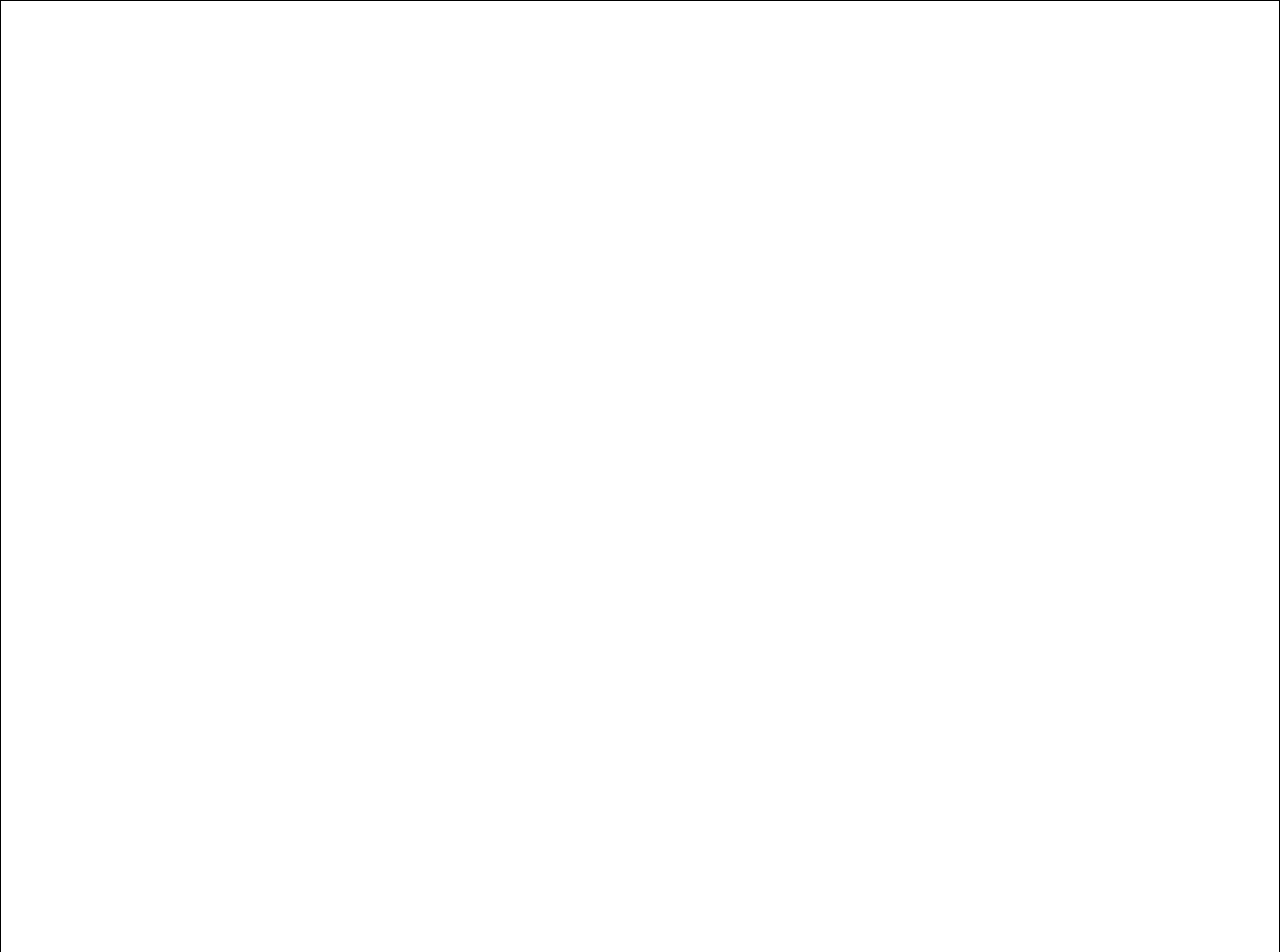
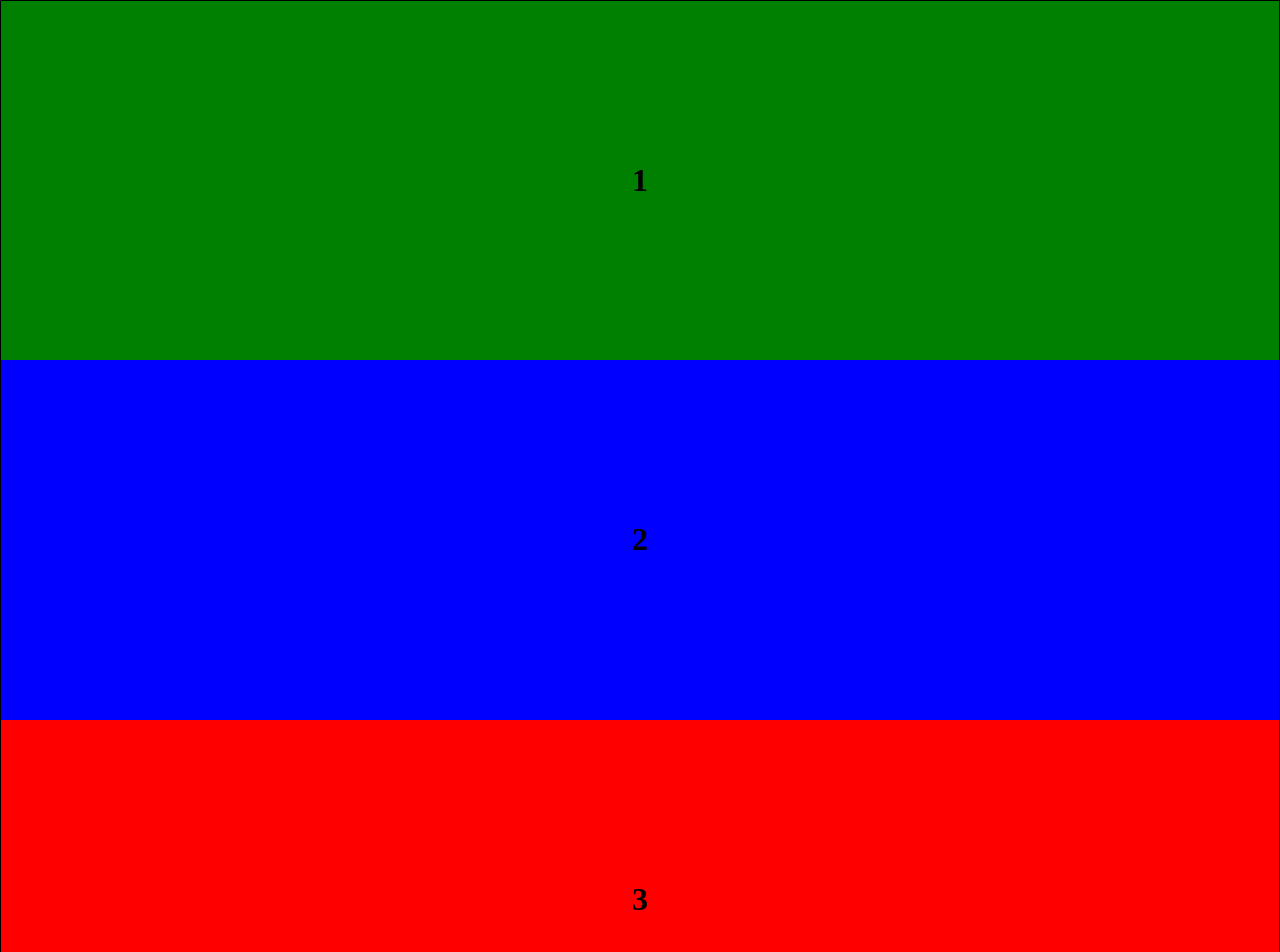
Before and after one commit to Nhoj-Plummer/base-apparel-challenge, a React (Create React App) app: page / in a window 1280 px wide. Shown: the top 952 px of the page. Built offline with nearby package versions, Linux system fonts and the light colour scheme.

Commit message:
Learning

```diff
--- a/src/components/HeroData/herodata.css
+++ b/src/components/HeroData/herodata.css
@@ -47,3 +47,29 @@
     order: 2;
   }
 } */
+.hero-data_image-container,
+.hero-data_text-container,
+.hero-data_text-image {
+  display: flex;
+  text-align: center;
+  align-items: center;
+  justify-content: center;
+}
+
+.hero-data_text-image {
+  width: 100%;
+  height: 100%;
+  background-color: green;
+}
+
+.hero-data_text-container {
+  width: 100%;
+  height: 100%;
+  background-color: blue;
+}
+
+.hero-data_image-container {
+  width: 100%;
+  height: 100%;
+  background-color: red;
+}
--- a/src/components/HeroData/herodata.jsx
+++ b/src/components/HeroData/herodata.jsx
@@ -6,15 +6,21 @@ import Logo from "../../assets/logo.svg"
 const Herodata = () => {
   return (
     <HeroSection>
-      <div className="hero-data_text-image">{/* <img src={Logo} alt="logo" /> */}</div>
+      <div className="hero-data_text-image">
+        {/* <img src={Logo} alt="logo" /> */}
+        <h1>1</h1>{" "}
+      </div>
       <div className="hero-data_text-container">
+        <h1>2</h1>
         {/* <h1 className="hero-data-text-header">
           <span>We're</span> <span>Coming Soon</span>
         </h1>
         <p className="hero-data-text-description">Hello fellow shoppers! We're currently building our new fashion store. Add your email below to stay up-to-date with announcements and our launch deals.</p> */}
-        <form className="hero-data-text-form"></form>
+        {/* <form className="hero-data-text-form"></form> */}
       </div>
-      <div className="hero-data_image-container"></div>
+      <div className="hero-data_image-container">
+        <h1>3</h1>
+      </div>
     </HeroSection>
   )
 }
--- a/src/components/HeroSection/herosection.css
+++ b/src/components/HeroSection/herosection.css
@@ -1,8 +1,7 @@
 .hero-section-container {
   display: flex;
-  flex-wrap: wrap;
-  flex-direction: column;
   max-width: 100%;
   height: 1080px;
+  flex-flow: column;
   border: 1px solid black;
 }
```
